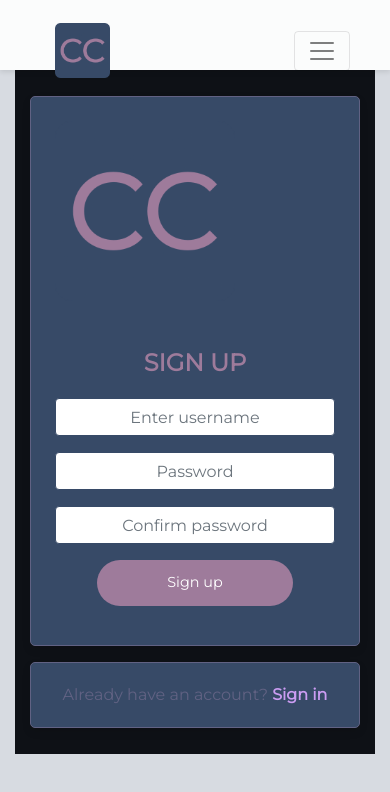
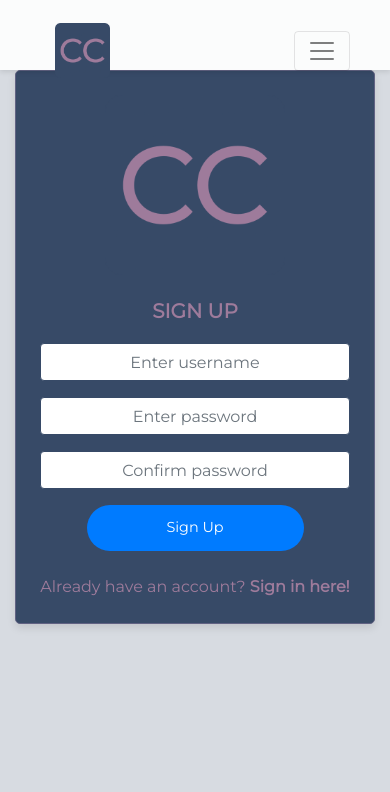
Before and after one commit to NickCMoore/cheshire-captures, a React (Create React App) app: page /signup in a window 390 px wide. Shown: the top 792 px of the page. Built offline with nearby package versions, Linux system fonts and the light colour scheme.

Commit message:
style: re-style the sign in and sign up pages

```diff
--- a/src/pages/auth/SignUpForm.js
+++ b/src/pages/auth/SignUpForm.js
@@ -1,127 +1,138 @@
-import React, { useState } from 'react';
-import { Form, Button, Col, Row, Container, Alert, Image } from 'react-bootstrap';
-import { Link, useHistory } from 'react-router-dom';
-import axios from 'axios';
-import styles from '../../styles/SignInUpForm.module.css';
-import btnStyles from '../../styles/Button.module.css';
-import appStyles from '../../App.module.css';
-import logo from '../../assets/cc-logo.png';
-import { useSetCurrentUser } from '../../contexts/CurrentUserContext';
-import { setTokenTimestamp } from '../../utils/Utils';
+import { Link, useHistory } from "react-router-dom";
+import { useState } from "react";
+import Form from "react-bootstrap/Form";
+import Alert from "react-bootstrap/Alert";
+import Button from "react-bootstrap/Button";
+import Col from "react-bootstrap/Col";
+import Row from "react-bootstrap/Row";
+import Image from "react-bootstrap/Image";
+import Container from "react-bootstrap/Container";
+import styles from "../../styles/SignInUpForm.module.css";
+import btnStyles from "../../styles/Button.module.css";
+import appStyles from "../../App.module.css";
+import logo from "../../assets/cc-logo.png";
+import { useSetCurrentUser } from "../../contexts/CurrentUserContext";
+import { setTokenTimestamp } from "../../utils/Utils";
+import axios from "axios";
 
-const SignUpForm = () => {
+function SignUpForm() {
   const setCurrentUser = useSetCurrentUser();
+  const history = useHistory();
+
   const [signUpData, setSignUpData] = useState({
-    username: '',
-    password1: '',
-    password2: '',
+    username: "",
+    password1: "",
+    password2: "",
   });
 
-  const {username, password1, password2 } = signUpData;
+  const { username, password1, password2 } = signUpData;
   const [errors, setErrors] = useState({});
-  const history = useHistory();
 
-  const handleChange = (event) => {
+  const handleChange = (e) => {
     setSignUpData({
       ...signUpData,
-      [event.target.name]: event.target.value,
+      [e.target.name]: e.target.value,
     });
   };
 
   const handleSubmit = async (event) => {
     event.preventDefault();
     try {
-      const {data} = await axios.post('dj-rest-auth/registration/', signUpData);
+      const { data } = await axios.post("dj-rest-auth/registration/", signUpData);
       setCurrentUser(data.user);
       setTokenTimestamp(data);
-      history.goBack();
+      history.push("/"); // Redirect to homepage or profile after successful signup
     } catch (err) {
-      setErrors(err.response?.data);
+      setErrors(err.response?.data || {});
     }
   };
 
   return (
-    <Row className={styles.Row}>
-      <Col className="my-auto py-2 p-md-2" md={6}>
-        <Container className={`${appStyles.Content} p-4 `}>
-          <Image src={logo} className="mb-5" alt="Logo" />
+    <Container className={`${appStyles.Content} p-4`}>
+      <Row className="justify-content-center">
+        <Col md={6} className="text-center">
+          <Image src={logo} className="mb-4" />
           <h1 className={styles.Header}>Sign Up</h1>
 
           <Form onSubmit={handleSubmit}>
             <Form.Group controlId="username">
-              <Form.Label className="d-none">Username</Form.Label>
+              <Form.Label className="sr-only">Username</Form.Label>
               <Form.Control
                 className={styles.Input}
                 type="text"
+                name="username"
                 placeholder="Enter username"
-                name="username"
                 value={username}
                 onChange={handleChange}
+                required
               />
             </Form.Group>
-            {errors.username?.map((message, idx) =>
-              <Alert variant="warning" key={idx}>{message}</Alert>
-            )}
+            {errors.username?.map((message, idx) => (
+              <Alert variant="warning" key={idx}>
+                {message}
+              </Alert>
+            ))}
 
             <Form.Group controlId="password1">
-              <Form.Label className="d-none">Password</Form.Label>
+              <Form.Label className="sr-only">Password</Form.Label>
               <Form.Control
                 className={styles.Input}
                 type="password"
-                placeholder="Password"
                 name="password1"
+                placeholder="Enter password"
                 value={password1}
                 onChange={handleChange}
+                required
               />
             </Form.Group>
-            {errors.password1?.map((message, idx) =>
-              <Alert variant="warning" key={idx}>{message}</Alert>
-            )}
+            {errors.password1?.map((message, idx) => (
+              <Alert variant="warning" key={idx}>
+                {message}
+              </Alert>
+            ))}
 
             <Form.Group controlId="password2">
-              <Form.Label className="d-none">Confirm Password</Form.Label>
+              <Form.Label className="sr-only">Confirm Password</Form.Label>
               <Form.Control
                 className={styles.Input}
                 type="password"
+                name="password2"
                 placeholder="Confirm password"
-                name="password2"
                 value={password2}
                 onChange={handleChange}
+                required
               />
             </Form.Group>
-            {errors.password2?.map((message, idx) =>
-              <Alert variant="warning" key={idx}>{message}</Alert>
-            )}
+            {errors.password2?.map((message, idx) => (
+              <Alert variant="warning" key={idx}>
+                {message}
+              </Alert>
+            ))}
 
-            <Button className={`${btnStyles.Button} ${btnStyles.Bright} ${btnStyles.Wide}`} type="submit">
-              Sign up
+            <Button
+              className={`${btnStyles.Button} ${btnStyles.Wide} mt-3`}
+              type="submit"
+              variant="primary"
+            >
+              Sign Up
             </Button>
-            {errors.non_field_errors?.map((message, idx) =>
-              <Alert variant="warning" key={idx} className="mt-3">{message}</Alert>
-            )}
+
+            {errors.non_field_errors?.map((message, idx) => (
+              <Alert variant="warning" className="mt-3" key={idx}>
+                {message}
+              </Alert>
+            ))}
           </Form>
-        </Container>
-        <Container className={`mt-3 ${appStyles.Content}`}>
-          <Link className={styles.Link} to="/signin">
-            Already have an account? <span>Sign in</span>
-          </Link>
-        </Container>
-      </Col>
 
-      <Col
-        md={6}
-        className={`my-auto d-none d-md-block p-2 ${styles.SignUpCol}`}
-      >
-        <Image
-          className={`${appStyles.FillerImage}`}
-          src={
-            "https://res.cloudinary.com/dwgtce0rh/image/upload/v1727870434/24633_a5n9zu.jpg"
-          }
-          alt="Sign up visual"
-        />
-      </Col>
-    </Row>
+          <div className="mt-4">
+            <Link to="/signin">
+              Already have an account? <strong>Sign in here!</strong>
+            </Link>
+          </div>
+        </Col>
+      </Row>
+    </Container>
   );
-};
+}
 
 export default SignUpForm;
--- a/src/styles/SignInUpForm.module.css
+++ b/src/styles/SignInUpForm.module.css
@@ -3,9 +3,7 @@
     background-size: cover;
     background-position: center;
     background-repeat: no-repeat;
-    min-height: calc(100vh - 160px);
-    margin-top: 40px;
-    margin-bottom: 40px;
+    min-height: 100vh;
     display: flex;
     align-items: center;
     justify-content: center;
@@ -31,7 +29,7 @@
     border-radius: 8px;
     box-shadow: 0 4px 8px rgba(0, 0, 0, 0.1);
     width: 100%;
-    max-width: 500px;
+    max-width: 400px;
     margin: 0 auto;
     display: flex;
     flex-direction: column;
@@ -39,6 +37,7 @@
     text-align: center;
     z-index: 2;
 }
+
 
 .Input {
     background: #ffffff;
@@ -50,8 +49,13 @@
     width: 100%;
     max-width: 300px;
     margin: 10px auto;
+    transition: border-color 0.3s ease;
 }
 
+.Input:focus {
+    border-color: var(--wisteria);
+    outline: none;
+}
 
 .Button {
     background-color: var(--mountbatten-pink);
@@ -71,10 +75,9 @@
     color: #ffffff;
 }
 
-
 .Header {
     font-weight: 700;
-    font-size: 1.5rem;
+    font-size: 1.75rem;
     text-align: center;
     text-transform: uppercase;
     color: var(--mountbatten-pink);
@@ -92,24 +95,6 @@
 .Link span {
     color: var(--wisteria);
     font-weight: bold;
-}
-
-
-.Button {
-    background-color: var(--mountbatten-pink);
-    color: #ffffff;
-    border: none;
-    padding: 10px 20px;
-    border-radius: 50px;
-    margin: 10px auto;
-    display: block;
-    cursor: pointer;
-    text-align: center;
-}
-
-.Button:hover {
-    background-color: var(--wisteria);
-    color: #ffffff;
 }
 
 .Row {
@@ -131,4 +116,23 @@
     width: 100%;
     bottom: 0;
     z-index: 1000;
+    font-size: 0.9rem;
 }
+
+@media (max-width: 768px) {
+    .FormContainer {
+        padding: 20px 15px;
+    }
+
+    .Input {
+        max-width: 100%;
+    }
+
+    .Header {
+        font-size: 1.25rem;
+    }
+
+    .Footer {
+        font-size: 0.8rem;
+    }
+}
```
Also changed, not shown: src/pages/auth/SignInForm.js (+30 -43 lines).
